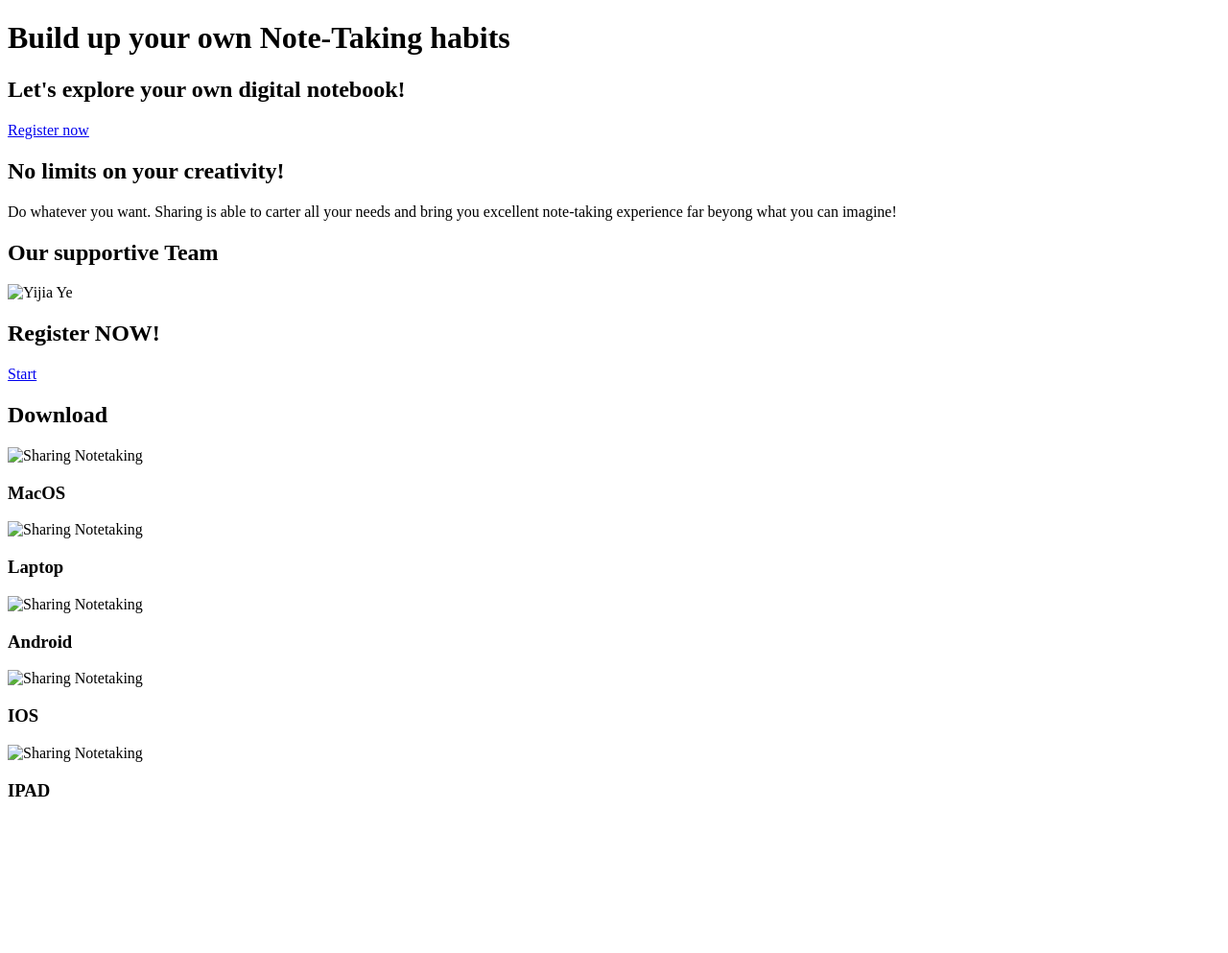
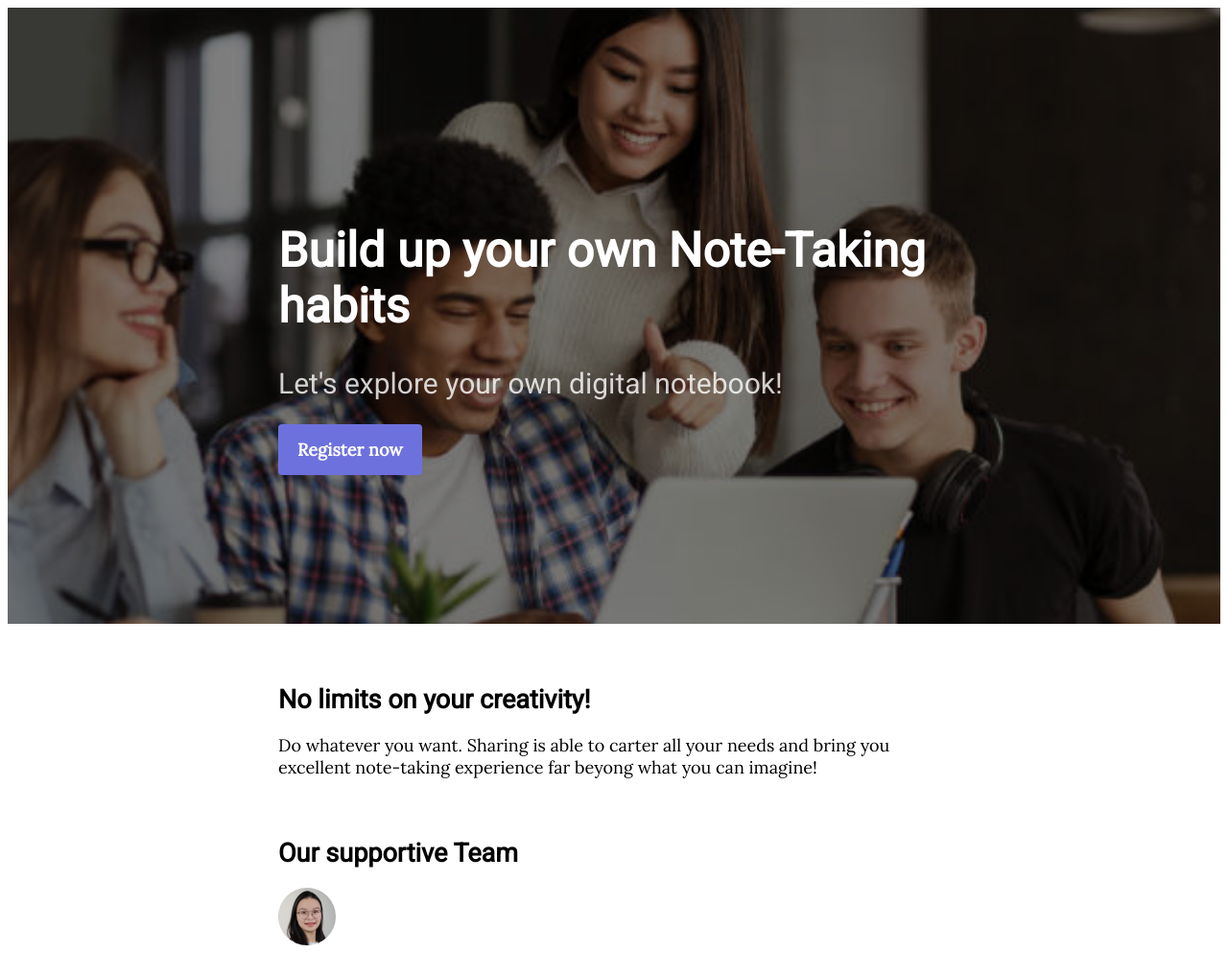
Before and after one commit to yijia-ye/land1, a plain HTML site: page index.html in a window 1280 px wide. Shown: the top 993 px of the page at 96% size. Drawn offline with Linux system fonts and the light colour scheme; the site is published under a folder, as on GitHub Pages, so addresses that start at the root find nothing; a script that the page names is missing; files whose address does not match are found by name.

Commit message:
Update index.html

```diff
--- a/index.html
+++ b/index.html
@@ -4,7 +4,7 @@
 	<head>
 		<meta charset="utf-8">
 		<meta name="viewport" content="width=device-width, initial-scale=1">
-		<link rel="stylesheet" href="/style.css">
+		<link rel="stylesheet" href="style.css">
 		<title>Sharing Your next Notetaking APP</title>
 	</head>
 
@@ -26,7 +26,7 @@
 		<div class="container">
 
 			<h2>Our supportive Team</h2>
-			<img class="avatar" src="/images/yijia-ye.png" alt="Yijia Ye" style="width: 60px">
+			<img class="avatar" src="images/yijia-ye.png" alt="Yijia Ye" style="width: 60px">
 		</div>
 
 		<div class="container">
@@ -39,27 +39,27 @@
 
 			<div class="cards">
 				<div class="card">
-					<image src="/images/IOS.jpeg" alt="Sharing Notetaking" style="width:120px">
+					<image src="images/IOS.jpeg" alt="Sharing Notetaking" style="width:120px">
 					<h3>MacOS</h3>
 				</div>
 
 				<div class="card">
-					<image src="/images/Microsoft.png" alt="Sharing Notetaking" style="width:120px">
+					<image src="images/Microsoft.png" alt="Sharing Notetaking" style="width:120px">
 					<h3>Laptop</h3>
 				</div>
 
 				<div class="card">
-					<image src="/images/Android.jpg" alt="Sharing Notetaking" style="width:120px">
+					<image src="images/Android.jpg" alt="Sharing Notetaking" style="width:120px">
 					<h3>Android</h3>
 				</div>
 
 				<div class="card">
-					<image src="/images/iphone.jpg" alt="Sharing Notetaking" style="width:120px">
+					<image src="images/iphone.jpg" alt="Sharing Notetaking" style="width:120px">
 					<h3>IOS</h3>
 				</div>
 
 				<div class="card">
-					<image src="/images/ipad.jpeg" alt="Sharing Notetaking" style="width:120px">
+					<image src="images/ipad.jpeg" alt="Sharing Notetaking" style="width:120px">
 					<h3>IPAD</h3>
 				</div>
 
```
